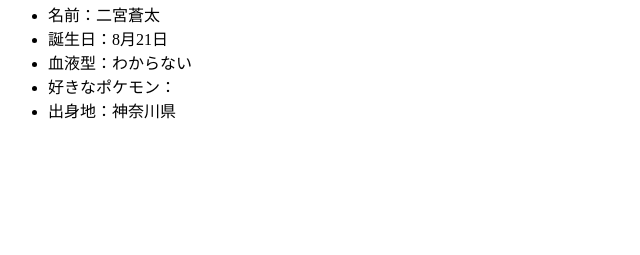
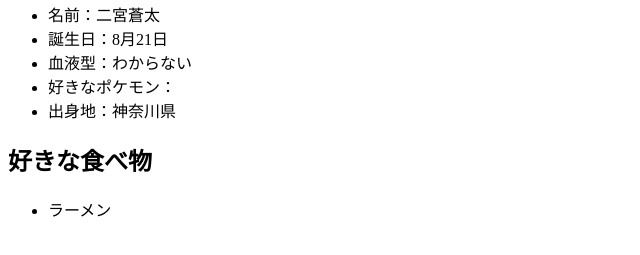
Before and after one commit to s2322103/DSpro, a plain HTML site: page index.html in a window 1280 px wide. Shown: the part 87-342 px from the top of the page, without its empty margins (0-640 px from the left). Drawn offline with Linux system fonts and the light colour scheme.

Commit message:
好きな食べ物を追記

```diff
--- a/index.html
+++ b/index.html
@@ -14,8 +14,12 @@
     <li>血液型：わからない</li>
     <li>好きなポケモン：</li>
     <li>出身地：神奈川県</li>
+   </ul>
 
+   <h2>好きな食べ物</h2>
 
+   <ul>
+      <li>ラーメン</li>
    </ul>
 </body>
 </html>
```
